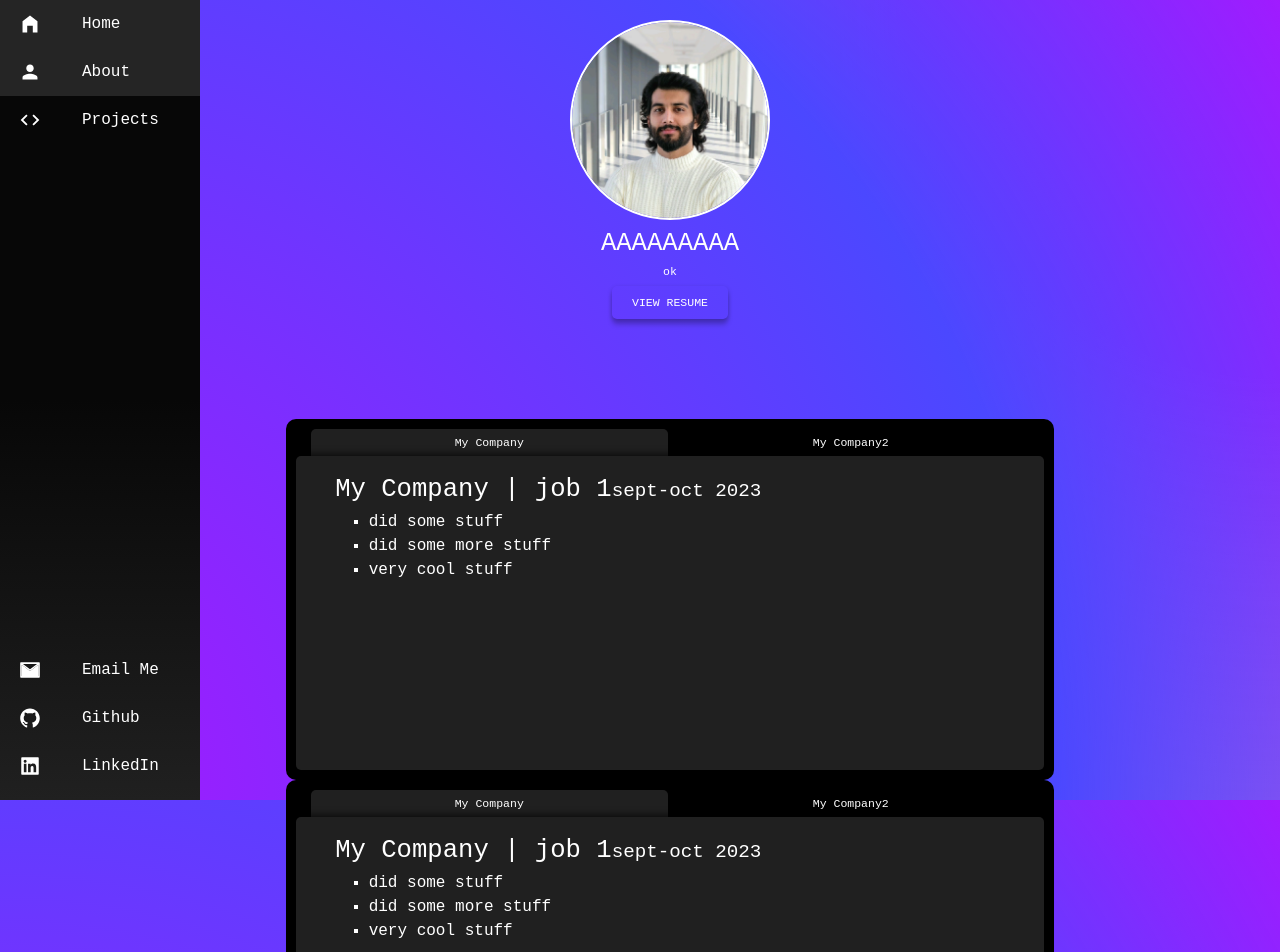
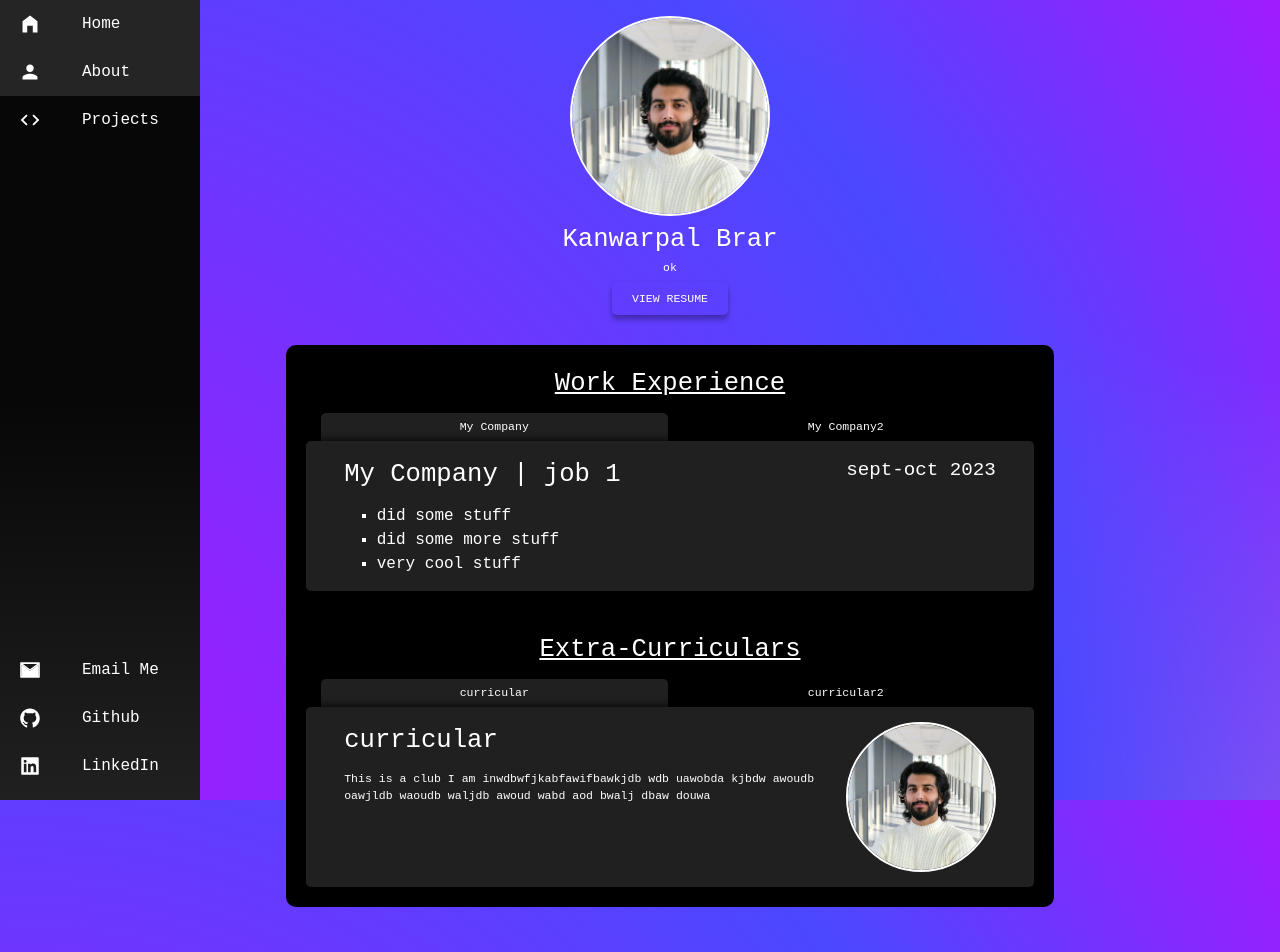
Before and after one commit to kanwarpal-brar/react-portfolio-website, a Next.js app: page /about in a window 1280 px wide. Shown: the top 952 px of the page. Built offline with nearby package versions, Linux system fonts and the light colour scheme; a web font is replaced by a local one.

Commit message:
- Added and finalized styling for extra-curriculers box - Updated styling in other components (minor tweaks) - About page now shows extra-curriculars as well

```diff
--- a/components/ExpBox/expbox.module.scss
+++ b/components/ExpBox/expbox.module.scss
@@ -15,13 +15,13 @@
 
 .inline_title {
     display: inline-block;
-    h2, h3 {
-        display: inline;
-    }
+
     h2 {
+        display: inline-block;
         text-align: left;
     }
+
     h3 {
-        text-align: right;
+        float:right;
     }
 }
--- /dev/null
+++ b/components/ExtraCurricularBox/extracurricularbox.module.scss
@@ -0,0 +1,27 @@
+@use '~/styles/variables';
+
+.box {
+    display: flex;
+    justify-content: space-between;
+    align-items: flex-start;
+    width: 100%;
+    height: 100%;
+    padding: 0px 5%;
+}
+
+.text_box {
+    flex: 1;
+    display: flex;
+    flex-direction: column;
+
+    h2 {
+        margin: 0;
+        text-align: left;
+    }
+}
+
+.image {
+    align-self: flex-end;
+    border: 2px solid variables.$accent_color;
+    border-radius: 50%;
+}
--- /dev/null
+++ b/components/ExtraCurricularBox/extracurricularbox.tsx
@@ -0,0 +1,20 @@
+import styles from "./extracurricularbox.module.scss"
+import Image from "next/image"
+
+export type ExtraCurricularBoxProps = {
+    name: string;
+    img: string; // Expects a path to an image
+    desc: string;
+}
+
+export default function ExtraCurricularBox({ name, img, desc }: ExtraCurricularBoxProps) {
+  return (
+    <div className={styles.box}>
+        <div className={styles.text_box}>
+            <h2>{name}</h2>
+            <p>{desc}</p>
+        </div>
+        <Image className={styles.image} src={img} alt={`Icon for ${name}`} width={150} height={150}/>
+    </div>
+  )
+}
--- a/components/TabbedContentBox/tabbedcontentbox.module.scss
+++ b/components/TabbedContentBox/tabbedcontentbox.module.scss
@@ -9,6 +9,11 @@
     width: 100%;
     height: 100%;
     color: variables.$accent_color;
+
+    h2 {
+        text-align: center;
+        padding-bottom: 10px;
+    }
 
     .tab_buttons_container {
         display: flex;
--- a/components/TabbedContentBox/tabbedcontentbox.tsx
+++ b/components/TabbedContentBox/tabbedcontentbox.tsx
@@ -5,13 +5,15 @@ import { useState } from "react"
 
 export type TabbedContentBoxProps = {
     children: React.ReactElement<typeof ContentBoxTab>[]
+    title?: string;
 }
 
-export default function TabbedContentBox({children}: TabbedContentBoxProps) {
+export default function TabbedContentBox({children, title}: TabbedContentBoxProps) {
   const [activeTab, setActiveTab] = useState(0)
 
   return (
     <div className={styles.tabs_container}>
+      {title ? <h2><u>{title}</u></h2> : null}
       <div className={styles.tab_buttons_container}>
         {children.map((child, i) => {
           return (<TabButton active={i == activeTab} key={i} name={child.props.name} activateCallback={() => setActiveTab(i)}/>)
--- a/pages/about.module.scss
+++ b/pages/about.module.scss
@@ -34,8 +34,15 @@
 }
 
 .work_info_box {
+    display: flex;
+    flex-direction: column;
+    align-items: center;
     width: 60vw;
-    min-height: 200px;
+    gap: 20px;
+    padding: 10px 10px;
+    background-color: variables.$secondary_color;
+    border-radius: 10px;
+    margin-bottom: 100px;
 }
 
 .about_container {
@@ -43,6 +50,5 @@
     flex-direction: column;
     justify-content:flex-start;
     align-items: center;
-    gap: 100px;
-    height: 95vh;
+    gap: 30px;
 }
--- a/pages/about.tsx
+++ b/pages/about.tsx
@@ -5,6 +5,7 @@ import styles from "./about.module.scss"
 import TabbedContentBox from "@/components/TabbedContentBox/tabbedcontentbox"
 import ContentBoxTab from "@/components/TabbedContentBox/ContentBoxTab/contentboxtab"
 import ExpBox, { ExpBoxProps } from "@/components/ExpBox/expbox"
+import ExtraCurricularBox, { ExtraCurricularBoxProps } from "@/components/ExtraCurricularBox/extracurricularbox"
 
 const aboutBlurb = "ok"
 
@@ -23,13 +24,26 @@ const workExperience: ExpBoxProps[] = [
     }
 ]
 
+const extraCurriculer: ExtraCurricularBoxProps[] = [
+    {
+        name: "curricular",
+        img: "/headshot.jpeg",
+        desc: "This is a club I am inwdbwfjkabfawifbawkjdb wdb uawobda kjbdw awoudb oawjldb waoudb waljdb awoud wabd aod bwalj dbaw douwa"
+    },
+    {
+        name: "curricular2",
+        img: "/headshot.jpeg",
+        desc: "This is a club I am in"
+    }
+]
+
 
 export default function AboutMe() {
     return (
         <div className={styles.about_container}>
             <Head>
                 <title>
-                    Kanwarpal Brar
+                    About: Kanwarpal Brar
                 </title>
             </Head>
             <div className={styles.info_box}>
@@ -41,14 +55,14 @@ export default function AboutMe() {
                     height={200}
                 />
                 <div className={styles.info_box_text}>
-                    <h2>AAAAAAAAA</h2>
+                    <h2>Kanwarpal Brar</h2>
                     <p>{aboutBlurb}</p>
                 </div>
                 <Link href={"/Kanwarpal_Brar_Resume.pdf"} target="_blank"><button>View Resume</button></Link>
             </div>
 
             <div className={styles.work_info_box}>
-                <TabbedContentBox>
+                <TabbedContentBox title="Work Experience">
                     {workExperience.map((exp, i) => {
                         return (
                             <ContentBoxTab name={exp.company}>
@@ -57,11 +71,11 @@ export default function AboutMe() {
                         )
                     })}
                 </TabbedContentBox>
-                <TabbedContentBox>
-                    {workExperience.map((exp, i) => {
+                <TabbedContentBox title="Extra-Curriculars">
+                    {extraCurriculer.map((ec, i) => {
                         return (
-                            <ContentBoxTab name={exp.company}>
-                                <ExpBox {...exp}/>
+                            <ContentBoxTab name={ec.name}>
+                                <ExtraCurricularBox {...ec}/>
                             </ContentBoxTab>
                         )
                     })}
```
